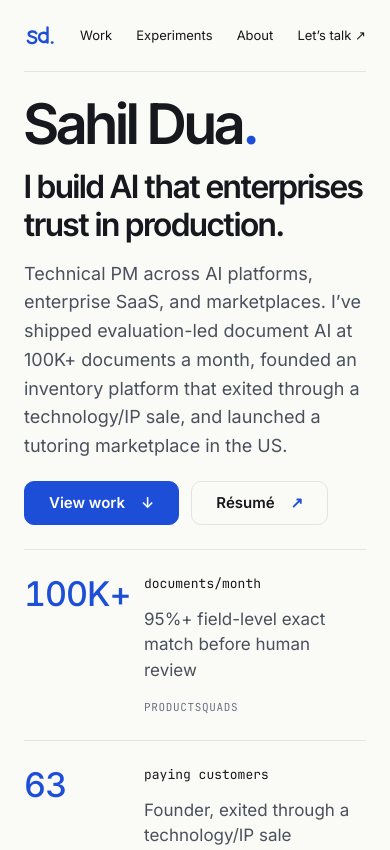
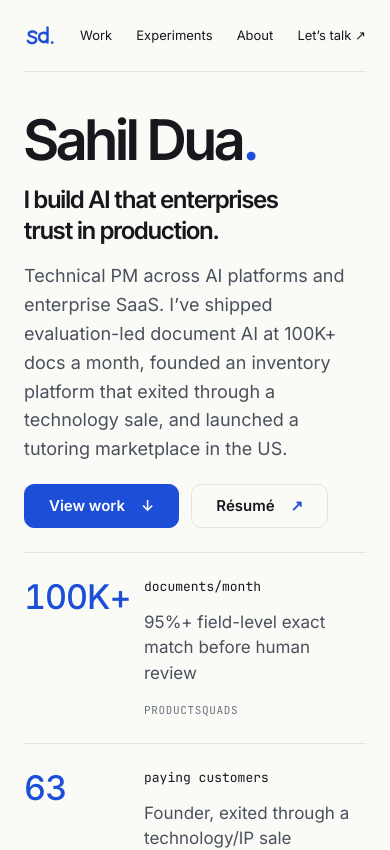
Before and after one commit to dsahil78/goat_portfolio, a Next.js app: page / in a window 390 px wide. Shown: the top 850 px of the page. Built offline with nearby package versions, Linux system fonts and the light colour scheme; no server answers.

Commit message:
Update hero copy and use a 24px positioning headline

```diff
--- a/app/globals.css
+++ b/app/globals.css
@@ -224,7 +224,7 @@ section[id],article[id] {
   border-color:var(--accent);
 }
 .hero {
-  padding:32px 0;
+  padding:48px 0 32px;
 }
 .hero>.tag {
   margin-bottom:24px;
@@ -241,8 +241,8 @@ section[id],article[id] {
 .hero-positioning {
   max-width:680px;
   font-family:var(--font-heading),sans-serif;
-  font-size:40px;
-  line-height:1.18;
+  font-size:24px;
+  line-height:1.3;
   font-weight:600;
   letter-spacing:-.02em;
   margin-top:16px;
@@ -721,7 +721,7 @@ section[id],article[id] {
     padding:6px 0;
   }
   .hero {
-    padding:24px 0;
+    padding:40px 0 24px;
   }
   .hero>.tag {
     font-size:11px;
@@ -731,7 +731,7 @@ section[id],article[id] {
     font-size:56px;
   }
   .hero-positioning {
-    font-size:32px;
+    font-size:24px;
     margin-top:16px;
   }
   .hero-description {
--- a/app/page.tsx
+++ b/app/page.tsx
@@ -12,7 +12,7 @@ export default function Home() {
     <section className="hero" data-analytics-location="hero" data-analytics-section="hero" aria-labelledby="intro-title">
       <h1 id="intro-title">Sahil Dua<span>.</span></h1>
       <p className="hero-positioning">I build AI that enterprises<br className="desktop-break"/> trust in production.</p>
-      <p className="hero-description">Technical PM across AI platforms, enterprise SaaS, and marketplaces. I’ve shipped evaluation-led document AI at 100K+ documents a month, founded an inventory platform that exited through a technology/IP sale, and launched a tutoring marketplace in the US.</p>
+      <p className="hero-description">Technical PM across AI platforms and enterprise SaaS. I’ve shipped evaluation-led document AI at 100K+ docs a month, founded an inventory platform that exited through a technology sale, and launched a tutoring marketplace in the US.</p>
       <div className="hero-actions"><ArrowLink href="#work" className="button button-primary" direction="↓">View work</ArrowLink><ArrowLink href={profile.resume} className="button button-secondary">Résumé</ArrowLink></div>
     </section>
     <div className="proof-strip" aria-label="Selected outcomes" data-analytics-location="leadership_highlights">
```
